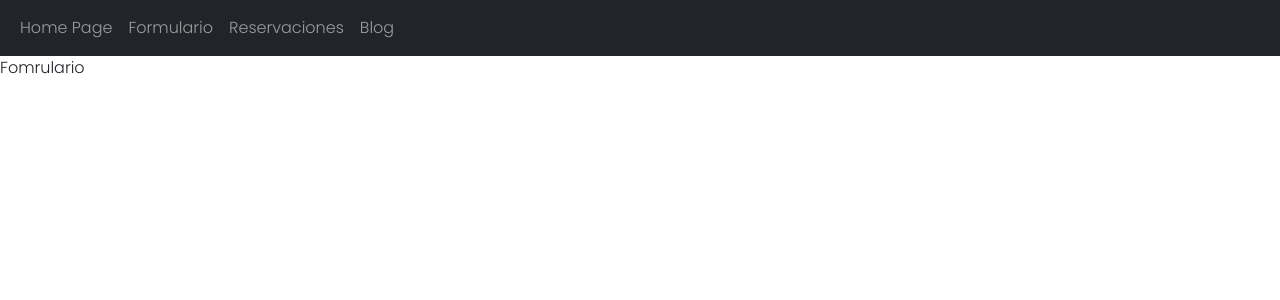
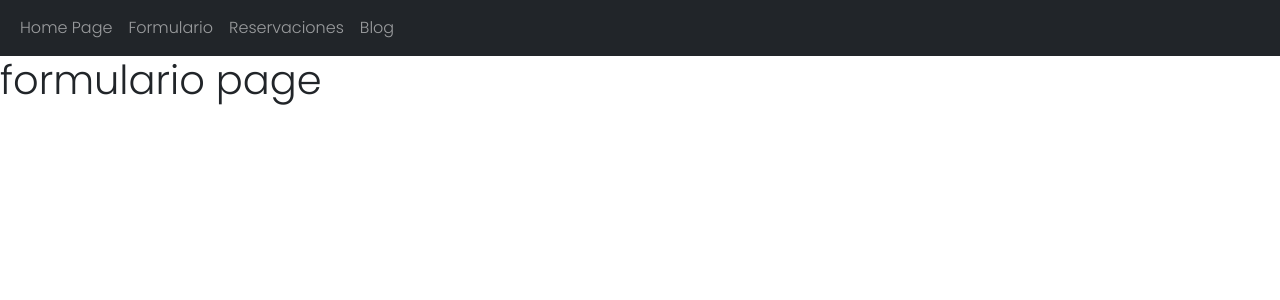
Before and after one commit to Jdalucard/restaurante, a React (Create React App) app: page /formulario in a window 1280 px wide. Shown: the top 300 px of the page. Built offline with nearby package versions, Linux system fonts and the light colour scheme.

Commit message:
componestes del menu

```diff
--- a/src/Pages/FormularioPage.jsx
+++ b/src/Pages/FormularioPage.jsx
@@ -1,9 +1,10 @@
-import React from 'react'
+import React from "react";
 
 const FormularioPage = () => {
   return (
-    <div>Fomrulario</div>
-  )
-}
-
-export default FormularioPage
+    <>
+      <h1>formulario page</h1>
+    </>
+  );
+};
+export default FormularioPage;
```
